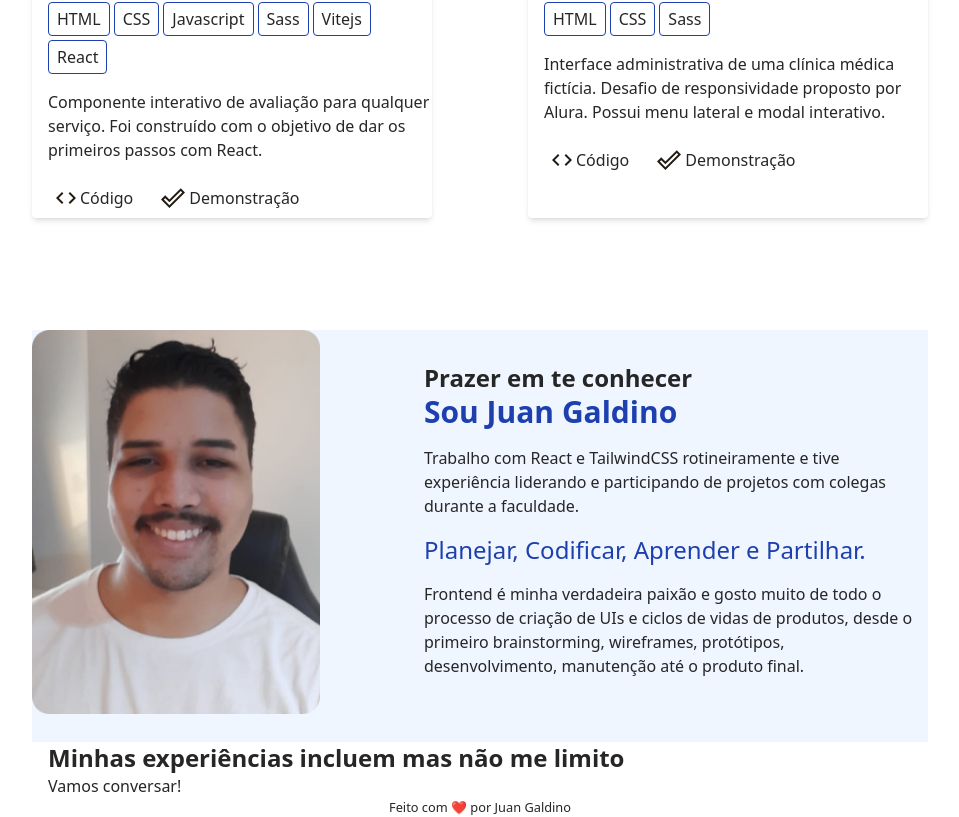
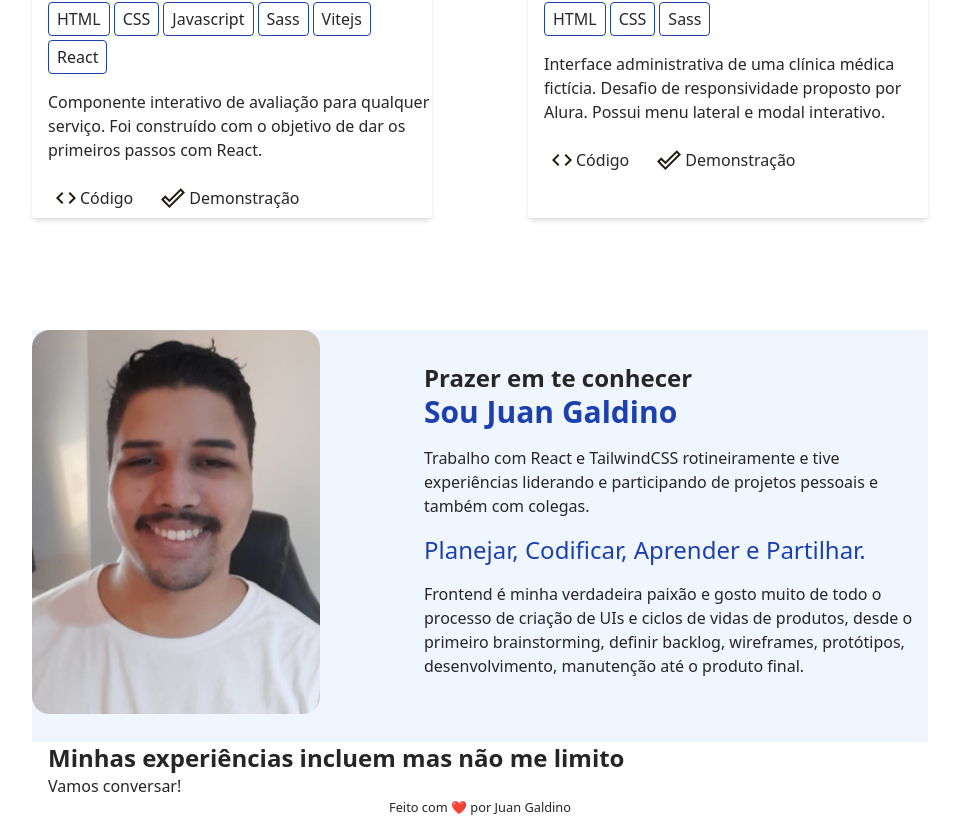
Before and after one commit to juan-galdino/Portfolio-Pessoal, a React (Vite) app: page / in a window 1280 px wide. Shown: the part 646-1463 px from the top of the page, without its empty margins (160-1119 px from the left). Built offline with nearby package versions, Linux system fonts and the light colour scheme.

Commit message:
Changing texts at  about me section

```diff
--- a/src/App.jsx
+++ b/src/App.jsx
@@ -80,9 +80,7 @@ function App() {
                 Sou Juan Galdino
               </h2>
               <p>
-                Trabalho com React e TailwindCSS rotineiramente e tive
-                experiência liderando e participando de projetos com colegas
-                durante a faculdade.
+                Trabalho com React e TailwindCSS rotineiramente e tive experiências liderando e participando de projetos pessoais e também com colegas.
               </p>
             </div>
             <div>
@@ -92,7 +90,7 @@ function App() {
               <p>
                 Frontend é minha verdadeira paixão e gosto muito de todo o
                 processo de criação de UIs e ciclos de vidas de produtos, desde
-                o primeiro brainstorming, wireframes, protótipos,
+                o primeiro brainstorming, definir backlog, wireframes, protótipos,
                 desenvolvimento, manutenção até o produto final.
               </p>
             </div>
```
